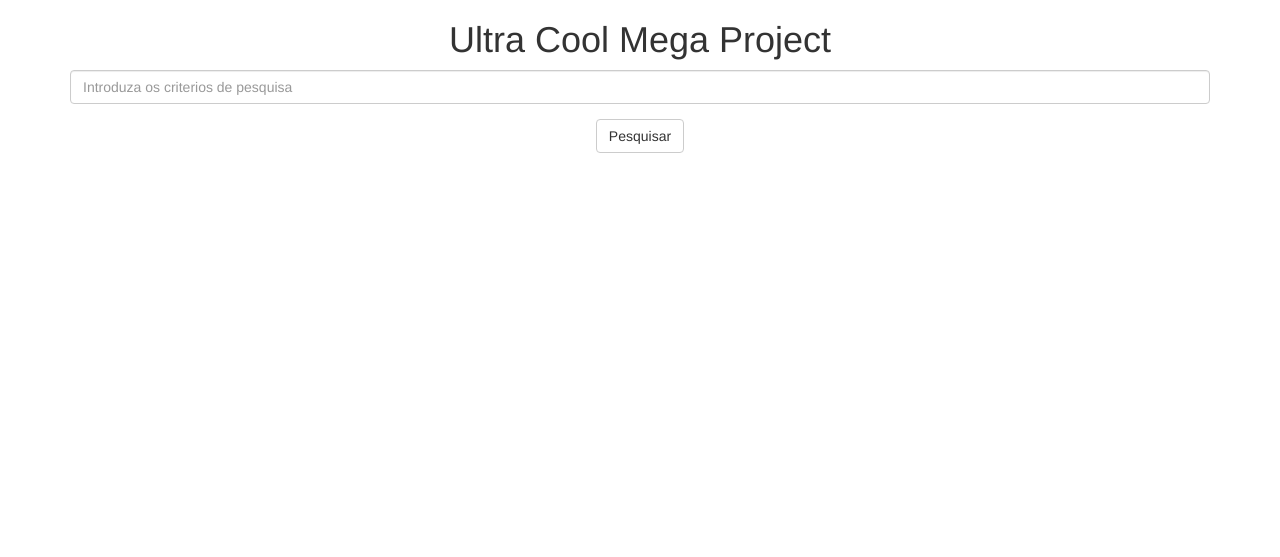
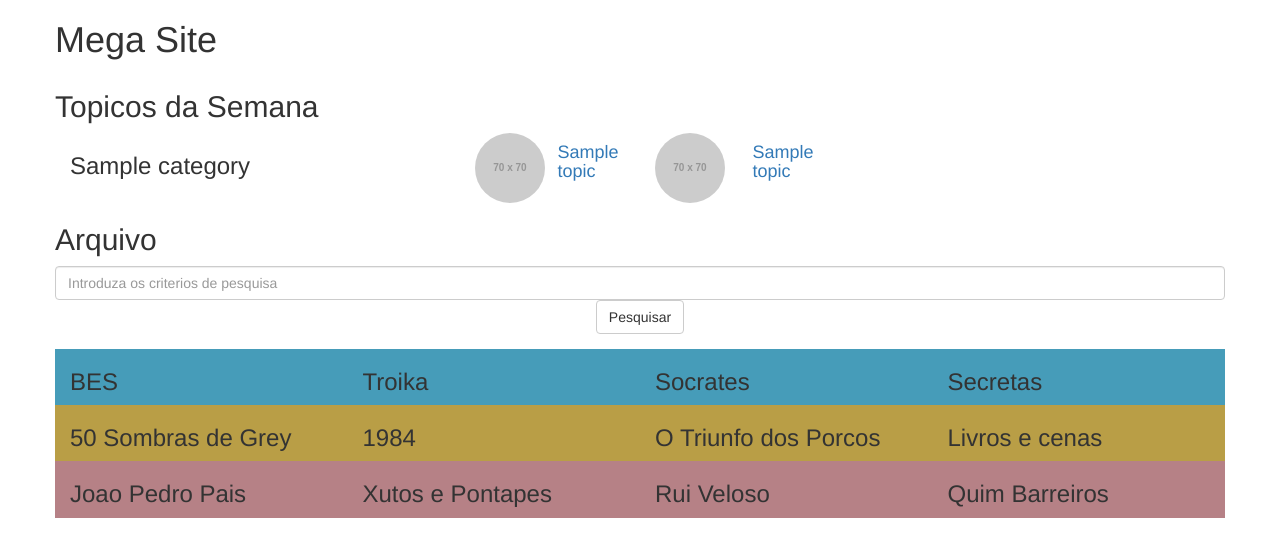
Before and after one commit to impresa/clubedasaudade, a Flask app: template templates/index.html in a window 1280 px wide. Shown: the top 557 px of the page. Run offline with Flask 2, Linux system fonts and the light colour scheme; the template is opened without the code that fills it: most values are stand-ins (such as "Sample title", 1, 10 or a date in 2020); grey boxes labelled with a size stand in for pictures from a placeholder-image service; some libraries are stand-ins or nearby versions.

Commit message:
topics page and homepage

```diff
--- a/application.py
+++ b/application.py
@@ -1,13 +1,13 @@
 from flask import Flask, render_template, request
-import requests
 import json
 import os
-from requests_oauthlib import OAuth1
 from communities.CommunitiesFacade import CommunitiesFacade
+from topics.TopicsFacade import TopicsFacade
 
 app = Flask(__name__)
 app.debug = True
 communitiesFacade = CommunitiesFacade()
+topicsFacade = TopicsFacade()
 
 
 @app.url_defaults
@@ -31,8 +31,19 @@ def static_file_hash(filename):
 
 
 @app.route('/')
-def index_page():
-    return render_template('index.html')
+def home_page():
+    topics = {
+        "music": topicsFacade.get_topics("music"),
+        "books": topicsFacade.get_topics("books"),
+        "news": topicsFacade.get_topics("news")
+    }
+    return render_template('index.html', topics=topics)
+
+
+@app.route('/topic/<topic>')
+def topic_page(topic):
+    community_comments = communitiesFacade.search(topic)
+    return render_template('topic.html', topic=topic, community_comments=community_comments)
 
 
 @app.route('/search')
--- /dev/null
+++ b/static/css/main.css
@@ -0,0 +1,3 @@
+.news-container { background: #469cb9 }
+.books-container { background: #b99e46 }
+.music-container { background: #b68186 }
--- a/templates/index.html
+++ b/templates/index.html
@@ -1,5 +1,5 @@
 <!DOCTYPE html>
-<html lang="en" ng-app="keywordSearchApp">
+<html lang="en">
 <head>
     <meta charset="utf-8">
     <meta http-equiv="X-UA-Compatible" content="IE=edge">
@@ -9,6 +9,7 @@
     <title>Starter Template for Bootstrap</title>
     <!-- Bootstrap core CSS -->
     <link href="//maxcdn.bootstrapcdn.com/bootstrap/3.3.2/css/bootstrap.min.css" rel="stylesheet">
+    <link href="{{ url_for('static', filename='css/main.css') }}" rel="stylesheet">
     <!-- HTML5 shim and Respond.js for IE8 support of HTML5 elements and media queries -->
     <!--[if lt IE 9]>
     <script src="https://oss.maxcdn.com/html5shiv/3.7.2/html5shiv.min.js"></script>
@@ -18,20 +19,89 @@
 
 <body>
 
-<div class="container" ng-controller="SearchCtrl">
+<div class="container">
+    <!--<div class="row">-->
+        <!--<div class="col-md-12">-->
+            <!--<h1 class="text-center">Ultra Cool Mega Project</h1>-->
+            <!--<form novalidate class="text-center" ng-submit="search(search_terms)">-->
+                <!--<div class="form-group">-->
+                    <!--<input type="text" class="form-control" ng-model="search_terms" name="search_terms" placeholder="Introduza os criterios de pesquisa">-->
+                <!--</div>-->
+                <!--<input type="submit" class="btn btn-default" value="Pesquisar"/>-->
+            <!--</form>-->
+        <!--</div>-->
+    <!--</div>-->
+    <!--<div class="row" ng-repeat="entry in entries">-->
+        <!--<span>[[entry.text]]</span>-->
+    <!--</div>-->
+
     <div class="row">
-        <div class="col-md-12">
-            <h1 class="text-center">Ultra Cool Mega Project</h1>
-            <form novalidate class="text-center" ng-submit="search(search_terms)">
-                <div class="form-group">
-                    <input type="text" class="form-control" ng-model="search_terms" name="search_terms" placeholder="Introduza os criterios de pesquisa">
+        <h1>Mega Site</h1>
+    </div>
+
+    <div class="row">
+        <h2>Topicos da Semana</h2>
+    </div>
+
+    {% for category in topics %}
+        <div class="row {{ category }}-container">
+            <div class="col-md-4"><h3>{{ category }}</h3></div>
+            {% for topic in topics[category]['trending'] %}
+                <div class="col-md-2">
+                    <div class="col-md-6">
+                        <img src="http://dummyimage.com/70x70/000/fff" alt="..." class="img-circle">
+                    </div>
+                    <div class="col-md-6">
+                        <h4><a href="/topic/{{topic}}">{{topic}}</a></h4>
+                    </div>
                 </div>
+            {% endfor %}
+            {% for topic in topics[category]['editorial'] %}
+                <div class="col-md-2">
+                    <div class="row">
+                        <div class="col-md-6">
+                            <img src="http://dummyimage.com/70x70/000/fff" alt="..." class="img-circle">
+                        </div>
+                        <div class="col-md-6">
+                            <h4><a href="/topic/{{topic}}">{{topic}}</a></h4>
+                        </div>
+                    </div>
+
+                </div>
+            {% endfor %}
+        </div>
+    {% endfor %}
+
+    <div class="row">
+        <h2>Arquivo</h2>
+    </div>
+
+    <div class="row">
+        <form novalidate class="text-center">
+            <div class="form-group">
+                <input type="text" class="form-control" placeholder="Introduza os criterios de pesquisa">
                 <input type="submit" class="btn btn-default" value="Pesquisar"/>
-            </form>
-        </div>
+            </div>
+        </form>
     </div>
-    <div class="row" ng-repeat="entry in entries">
-        <span>[[entry.text]]</span>
+
+    <div class="row news-container">
+        <div class="col-md-3"><h3>BES</h3></div>
+        <div class="col-md-3"><h3>Troika</h3></div>
+        <div class="col-md-3"><h3>Socrates</h3></div>
+        <div class="col-md-3"><h3>Secretas</h3></div>
+    </div>
+    <div class="row books-container">
+        <div class="col-md-3"><h3>50 Sombras de Grey</h3></div>
+        <div class="col-md-3"><h3>1984</h3></div>
+        <div class="col-md-3"><h3>O Triunfo dos Porcos</h3></div>
+        <div class="col-md-3"><h3>Livros e cenas</h3></div>
+    </div>
+    <div class="row music-container">
+        <div class="col-md-3"><h3>Joao Pedro Pais</h3></div>
+        <div class="col-md-3"><h3>Xutos e Pontapes</h3></div>
+        <div class="col-md-3"><h3>Rui Veloso</h3></div>
+        <div class="col-md-3"><h3>Quim Barreiros</h3></div>
     </div>
 
 </div>
--- /dev/null
+++ b/topics/__init__.py
@@ -0,0 +1 @@
+__author__ = 'madoke'
```
Also changed, not shown: templates/topic.html (added, +41 -0 lines), topics/TopicsFacade.py (added, +17 -0 lines), topics/TopicsProvider.py (added, +19 -0 lines).
